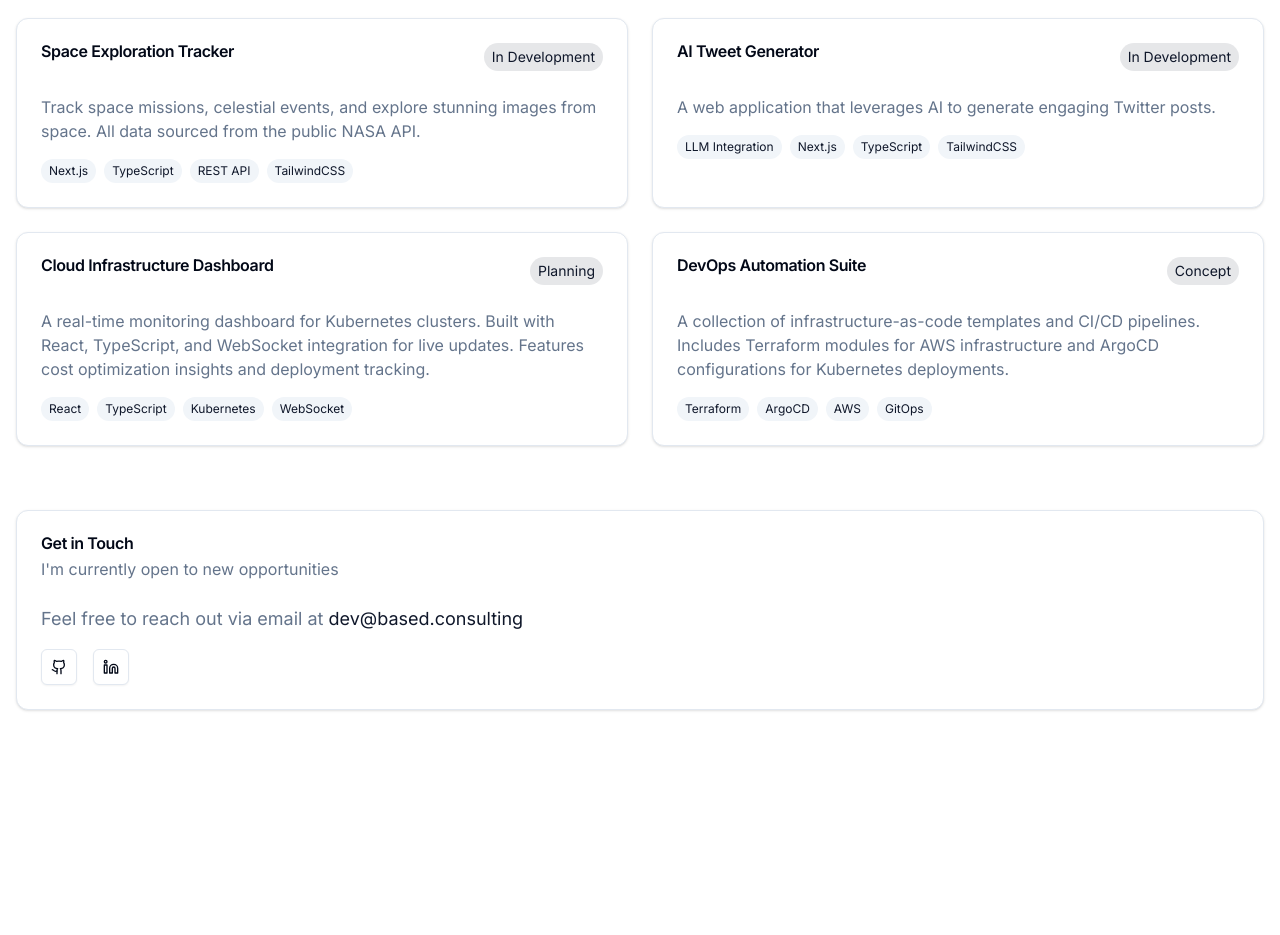
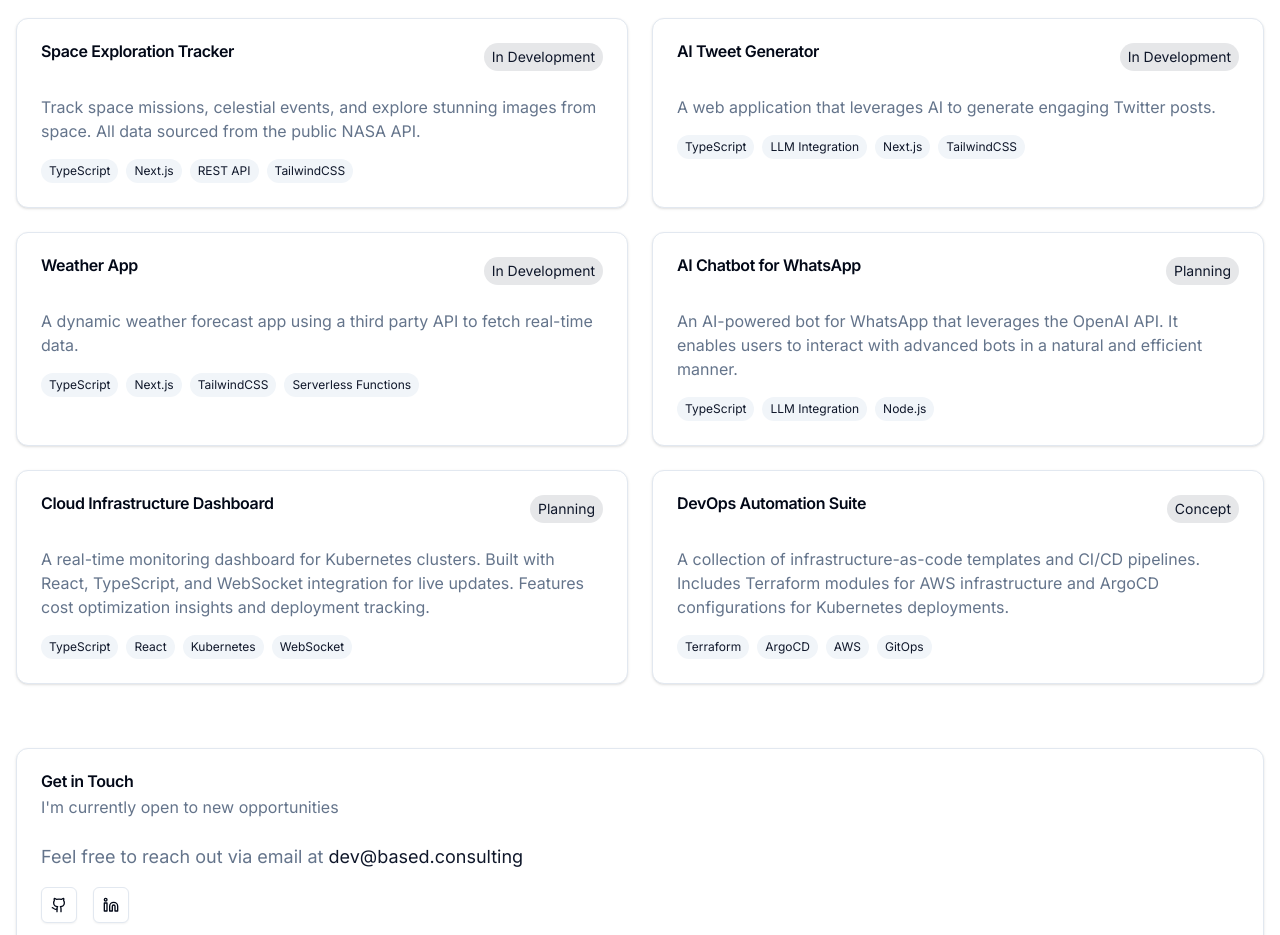
Before and after one commit to GooeyTuxedo/portfolio, a Next.js app: page /portfolio in a window 1280 px wide. Shown: the part 1440-2375 px from the top of the page. Before the commit the page ends 2214 px from the top, so only its background shows below. Built offline with nearby package versions, Linux system fonts and the light colour scheme.

Commit message:
update projects section

```diff
--- a/src/app/portfolio/page.tsx
+++ b/src/app/portfolio/page.tsx
@@ -266,19 +266,31 @@ const Portfolio = () => {
             <ProjectCard
               title="Space Exploration Tracker"
               description="Track space missions, celestial events, and explore stunning images from space. All data sourced from the public NASA API."
-              tags={["Next.js", "TypeScript", "REST API", "TailwindCSS"]}
+              tags={["TypeScript", "Next.js", "REST API", "TailwindCSS"]}
               status="In Development"
             />
             <ProjectCard
               title="AI Tweet Generator"
               description="A web application that leverages AI to generate engaging Twitter posts."
-              tags={["LLM Integration", "Next.js", "TypeScript", "TailwindCSS"]}
+              tags={["TypeScript", "LLM Integration", "Next.js", "TailwindCSS"]}
               status="In Development"
+            />
+            <ProjectCard
+              title="Weather App"
+              description="A dynamic weather forecast app using a third party API to fetch real-time data."
+              tags={["TypeScript", "Next.js", "TailwindCSS", "Serverless Functions"]}
+              status="In Development"
+            />
+            <ProjectCard
+              title="AI Chatbot for WhatsApp"
+              description="An AI-powered bot for WhatsApp that leverages the OpenAI API. It enables users to interact with advanced bots in a natural and efficient manner."
+              tags={["TypeScript", "LLM Integration", "Node.js"]}
+              status="Planning"
             />
             <ProjectCard
               title="Cloud Infrastructure Dashboard"
               description="A real-time monitoring dashboard for Kubernetes clusters. Built with React, TypeScript, and WebSocket integration for live updates. Features cost optimization insights and deployment tracking."
-              tags={["React", "TypeScript", "Kubernetes", "WebSocket"]}
+              tags={["TypeScript", "React",  "Kubernetes", "WebSocket"]}
               status="Planning"
             />
             <ProjectCard
```
